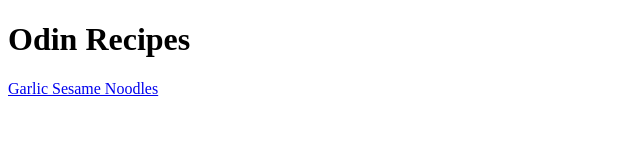
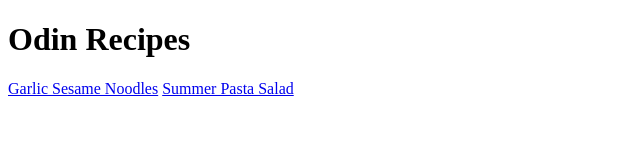
Before and after one commit to Zulhaqq17/odin-recipes, a plain HTML site: page index.html in a window 1280 px wide. Shown: the whole page, without its empty margins (0-640 px from the left). Drawn offline with Linux system fonts and the light colour scheme.

Commit message:
link second recipe page into index page

```diff
--- a/index.html
+++ b/index.html
@@ -3,6 +3,7 @@
     <head>
         <h1>Odin Recipes</h1>
         <a href="recipes/sesame-noodles.html">Garlic Sesame Noodles</a>
+        <a href="recipes/summer-pasta.html"> Summer Pasta Salad</a>
     </head>
 
     <body></body>
```
